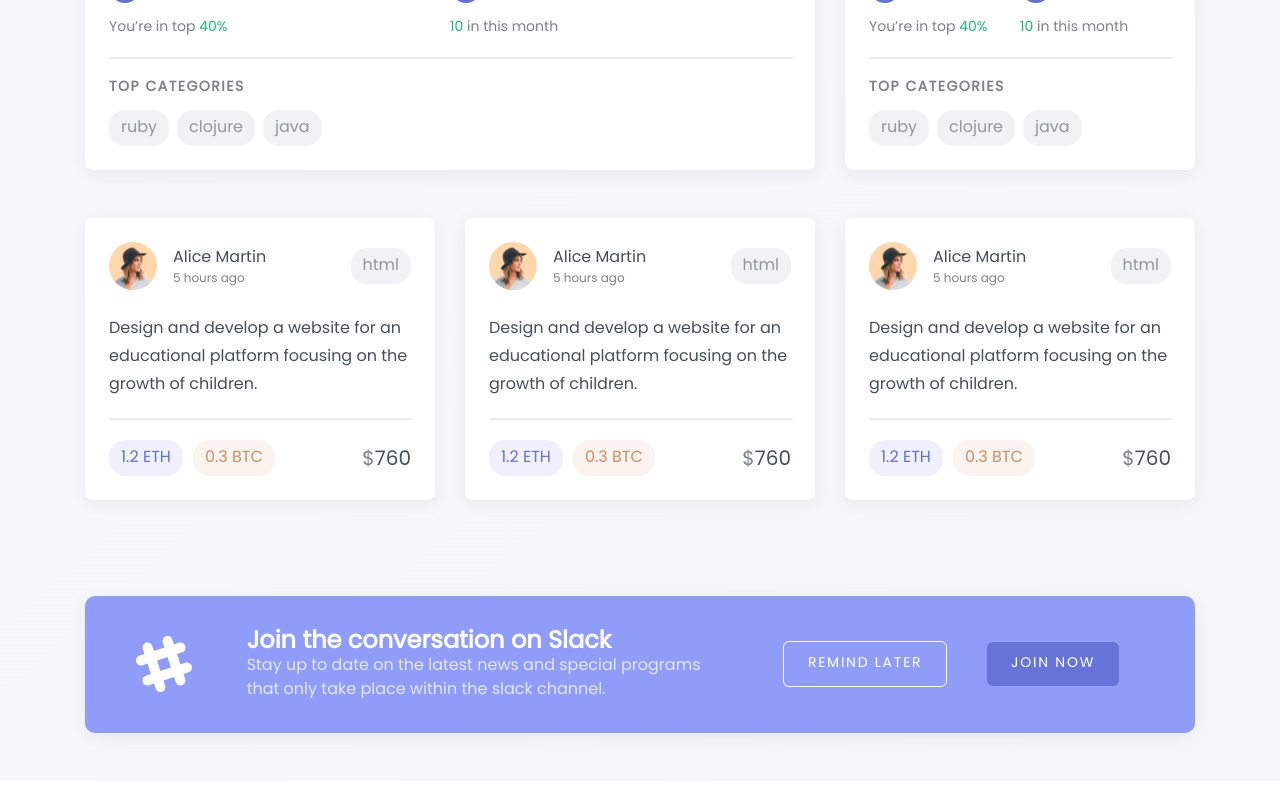
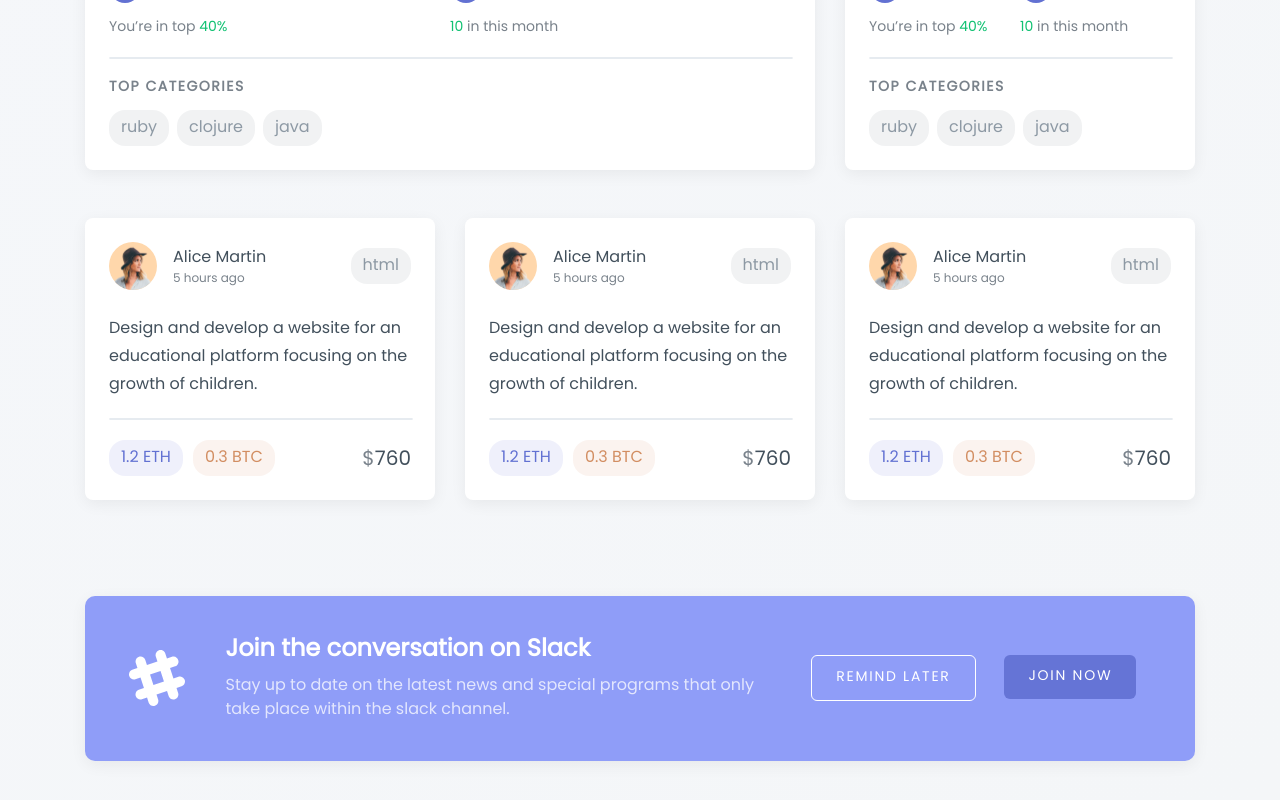
Before and after one commit to christyjacob4/dash-elements, a React (Create React App) app: page / in a window 1280 px wide. Shown: the part 268-1068 px from the top of the page. Built offline with nearby package versions, Linux system fonts and the light colour scheme.

Commit message:
feat: done with banner

```diff
--- a/src/components/App.js
+++ b/src/components/App.js
@@ -42,7 +42,7 @@
           <div class="collapse navbar-collapse" id="navbarTogglerDemo01">
             <ul class="nav">
               <li class="nav-item">
-                <a class="nav-link active" href="#">Home</a>
+                <a class="nav-link" href="#">Home</a>
               </li>
               <li class="nav-item">
                 <a class="nav-link" href="#">My Projects</a>
--- a/src/components/Banner.js
+++ b/src/components/Banner.js
@@ -2,19 +2,27 @@
 import classes from '../styles/BaseStyles.module.css'
 
 const Banner = () => {
-    return(
+    return (
 
         <div className={`${classes.card} ${classes.banner}`}>
-            <div class="row no-gutter align-items-center px-auto justify-content-around">
-                <img src="assets/slack_icon.svg" alt=""/>
+            <div class="row no-gutters align-items-center justify-content-around">
 
-                <div className="col-6">
+                <div className="text-center my-3">
+                    <img src="assets/slack_icon.svg" alt="" />
+                </div>
+
+
+                <div className="col-lg-6 col-md-12 my-3 text-lg-left text-center">
                     <p className={classes.title} >Join the conversation on Slack</p>
                     <p className={classes.subtitle}>Stay up to date on the latest news and special programs that only take place within the slack channel.</p>
                 </div>
 
-                <button className={classes['button-outline']}>REMIND LATER</button>
-                <button className={classes['button-solid']}>JOIN NOW</button>
+                <div className="col-lg-4  justify-content-end my-3">
+                    <div className="row no-gutters justify-content-around">
+                        <button className={`${classes['button-outline']}`}>REMIND LATER</button>
+                        <button className={`${classes['button-solid']}`}>JOIN NOW</button>
+                    </div>
+                </div>
             </div>
         </div>
     )
--- a/src/styles/BaseStyles.module.css
+++ b/src/styles/BaseStyles.module.css
@@ -6,7 +6,16 @@
   position: absolute;
 }
 
-nav > div > ul > li > a, nav > div >  ul > li > a:hover {
+nav > div > ul > li > a {
+  opacity: 0.9;
+  font-size: 18px;
+  font-weight: 500;
+  line-height: 0.83;
+  letter-spacing: 0.25px;
+  color: #ffffff;
+}
+
+nav > div >  ul > li > a:hover {
   opacity: 0.9;
   font-size: 18px;
   font-weight: 500;
@@ -18,7 +27,7 @@
 nav > div >  ul > li > a:active {
   color: #ffffff;
   font-size: 18px;
-  font-weight: 650;
+  font-weight: 700;
   line-height: 0.83;
   letter-spacing: 0.25px;
   border-radius: 17px;
@@ -180,7 +189,6 @@
 .banner {
   border-radius: 10px;
   background-image: linear-gradient(251deg, #8f9df8 125%, #92a0ff -21%);
-  padding: 32px 71px 32px 46px;
 }
 
 .banner img {
@@ -194,6 +202,7 @@
   line-height: 1.04;
   letter-spacing: normal;
   color: #ffffff;
+  margin-bottom: 12px;
 }
 
 .banner p {
```
